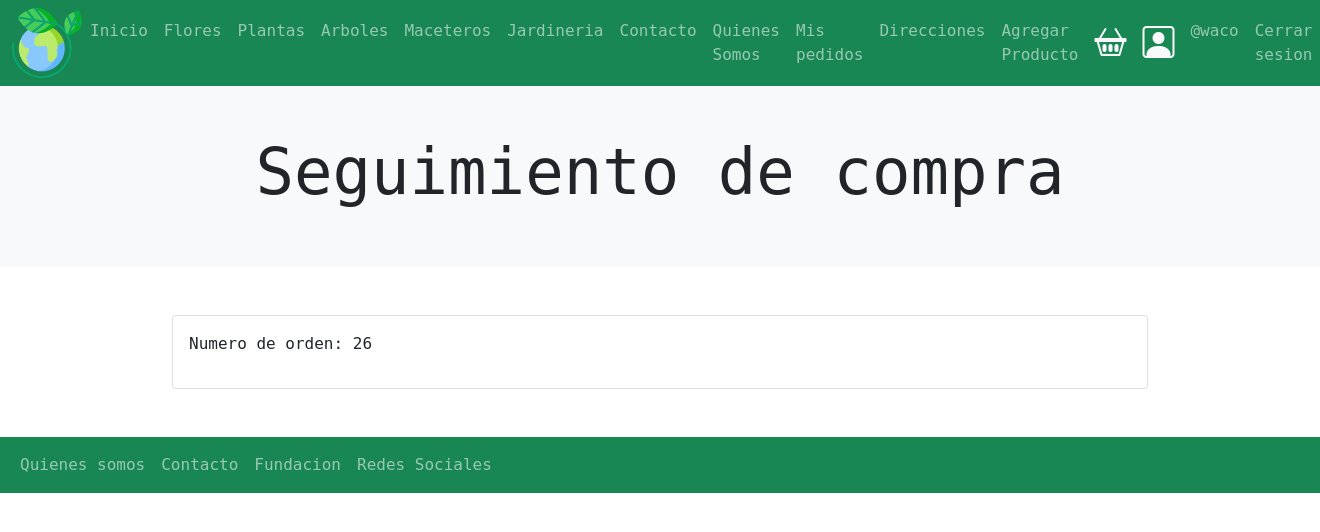
After one commit to dy-garces/tiendaFloreria, a Django app: page /orden/seguimientoCompra/26 in a window 1320 px wide. The commit adds this page. Shown: the top 532 px of the page. Run offline with Django 4.2, Linux system fonts and the light colour scheme; a user stored in the database is signed in; data comes from the database, SQL or seed files in the repository; both versions use the stored data as it was after the commit.

Commit message:
inicio de seguimiento de compra

```diff
--- a/tiendaFloreria/ordenes/common.py
+++ b/tiendaFloreria/ordenes/common.py
@@ -5,5 +5,7 @@ class OrdenesStatus(Enum):
     PAGADO = 'PAGADO'
     COMPLETADO = 'COMPLETADO'
     CANCELADO = 'CANCELADO'
+    EMPAQUETADO = 'EMPAQUETADO'
+    DESPACHADO = 'DESPACHADO'
 
 choices = [( tag, tag.value) for  tag in OrdenesStatus]
--- a/tiendaFloreria/ordenes/templates/ordenes/confirmacion.html
+++ b/tiendaFloreria/ordenes/templates/ordenes/confirmacion.html
@@ -42,13 +42,11 @@
                         </div>
                     </div>
                 </div>
-
             </div>
             <div class="col-12">
                 {% url 'ordenes:completar' as next_url %}
-                {% include 'ordenes/snippets/resumen.html'  with next_url=next_url%}
+                    {% include 'ordenes/snippets/resumen.html'  with next_url=next_url%}
                 <div class="mt-3 mb-3 d-flex justify-content-end">
-
                     <a href="{% url 'ordenes:cancelar' %}" class="btn btn-danger"> cancelar orden</a>
                 </div>
             </div>
--- a/tiendaFloreria/ordenes/templates/ordenes/detalleCompra.html
+++ b/tiendaFloreria/ordenes/templates/ordenes/detalleCompra.html
@@ -103,6 +103,11 @@
         {% elif orden.status == 'OrdenesStatus.CANCELADO'%}
         <h4 class=" text-center mt-3 mb-5">Cancelado</h4>
         {% endif %}
+        <div>
+            <a href="{% url 'home' %}" class="btn btn-success m-3 ">Inicio</a>
+            <a href="{% url 'ordenes:seguimientoCompra'  orden.id %}" class="btn btn-success m-3">Seguimiento de compra</a>
+        </div>
+
     </div>
 </div>
 {% endblock contenido %}
--- a/tiendaFloreria/ordenes/templates/ordenes/ordenes.html
+++ b/tiendaFloreria/ordenes/templates/ordenes/ordenes.html
@@ -35,6 +35,7 @@
             </div>
             {% endif %}
             {% endfor %}
+
         </div>
 
     </div>
--- /dev/null
+++ b/tiendaFloreria/ordenes/templates/ordenes/seguimientoCompra.html
@@ -0,0 +1,28 @@
+{% extends 'base.html' %}
+{% block contenido %}
+
+<section>
+    <div class="p-5 bg-light">
+        <div class="container">
+            <h1 class="display-3 text-center bg-light">Seguimiento de compra</h1>
+        </div>
+    </div>
+</section>
+
+<div class="container mb-5 mt-5">
+    <div class="card ">
+      <div class="card-body">
+        <p>Numero de orden: {{ orden.id }}</p>
+        {% if orden.status == 'OrdenesStatus.COMPLETADO' %}
+
+        <p>Pedido Completado</p>
+        <input type="range" class="form-range" min="0" max="0" id="customRange2">
+        {% endif %}
+
+      </div>
+    </div>
+
+</div>
+
+
+{% endblock contenido %}
--- a/tiendaFloreria/ordenes/urls.py
+++ b/tiendaFloreria/ordenes/urls.py
@@ -11,6 +11,7 @@ urlpatterns = [
     path('cancelar', views.cancelar, name='cancelar'),
     path('completar', views.completar, name='completar'),
     path('completados', views.OrdenesListView.as_view(), name='completados'),
-     path('detalleCompra/<int:carrito_id>',views.detalleCompra, name="detalleCompra"),
+    path('detalleCompra/<int:carrito_id>',views.detalleCompra, name="detalleCompra"),
+    path('seguimientoCompra/<int:id>',views.seguimientoCompra , name='seguimientoCompra'),
 
 ]
--- a/tiendaFloreria/ordenes/views.py
+++ b/tiendaFloreria/ordenes/views.py
@@ -1,8 +1,7 @@
 
-from django.shortcuts import get_list_or_404, get_object_or_404, redirect, render
-from ordenes.common import OrdenesStatus
+from django.shortcuts import get_object_or_404, redirect, render
 from .models import Ordenes
-from carrito.models import Carrito, CarritoProductos
+from carrito.models import Carrito
 from django.contrib.auth.decorators import login_required
 from .utilis import breadcrumb, destruir_orden
 from direccion_envio.models import DireccionEnvio
@@ -195,8 +194,8 @@ class OrdenesListView(LoginRequiredMixin, ListView):
     def get_queryset(self):
         return Ordenes.objects.filter(usuario = self.request.user).order_by('-id')
 
+@login_required(login_url='login')
 def detalleCompra(request, carrito_id):
-
 
     carrito_id = get_object_or_404(Carrito, id=carrito_id)
     orden = Ordenes.objects.filter(carrito = carrito_id).first()
@@ -205,3 +204,12 @@ def detalleCompra(request, carrito_id):
         'carrito' : carrito_id,
         'orden' : orden
         })
+
+@login_required(login_url='login')
+def seguimientoCompra(request,id):
+
+    orden = Ordenes.objects.filter(id = id).first()
+
+    return render(request, 'ordenes/seguimientoCompra.html',{
+        'orden' : orden
+    })
--- a/tiendaFloreria/productos/views.py
+++ b/tiendaFloreria/productos/views.py
@@ -9,6 +9,7 @@ from django.db.models import Q
 class PrductoListaView(ListView):
     template_name='home.html'
     queryset = Producto.objects.all().order_by('-id')
+    paginate_by = 9
 
     def get_context_data(self, **kwargs):
         context =  super().get_context_data(**kwargs)
--- a/tiendaFloreria/templates/base.html
+++ b/tiendaFloreria/templates/base.html
@@ -57,7 +57,7 @@
                         </li>
                         {% if user.is_authenticated %}
                         <li class="nav-item">
-                            <a class="nav-link" href="{% url 'ordenes:completados'%}">Mis pedidoss</a>
+                            <a class="nav-link" href="{% url 'ordenes:completados'%}">Mis pedidos</a>
                         </li>
                         {% endif %}
                         {% if user.is_authenticated %}
```
Also changed, not shown: tiendaFloreria/templates/home.html (+11 -0 lines), tiendaFloreria/db.sqlite3.
